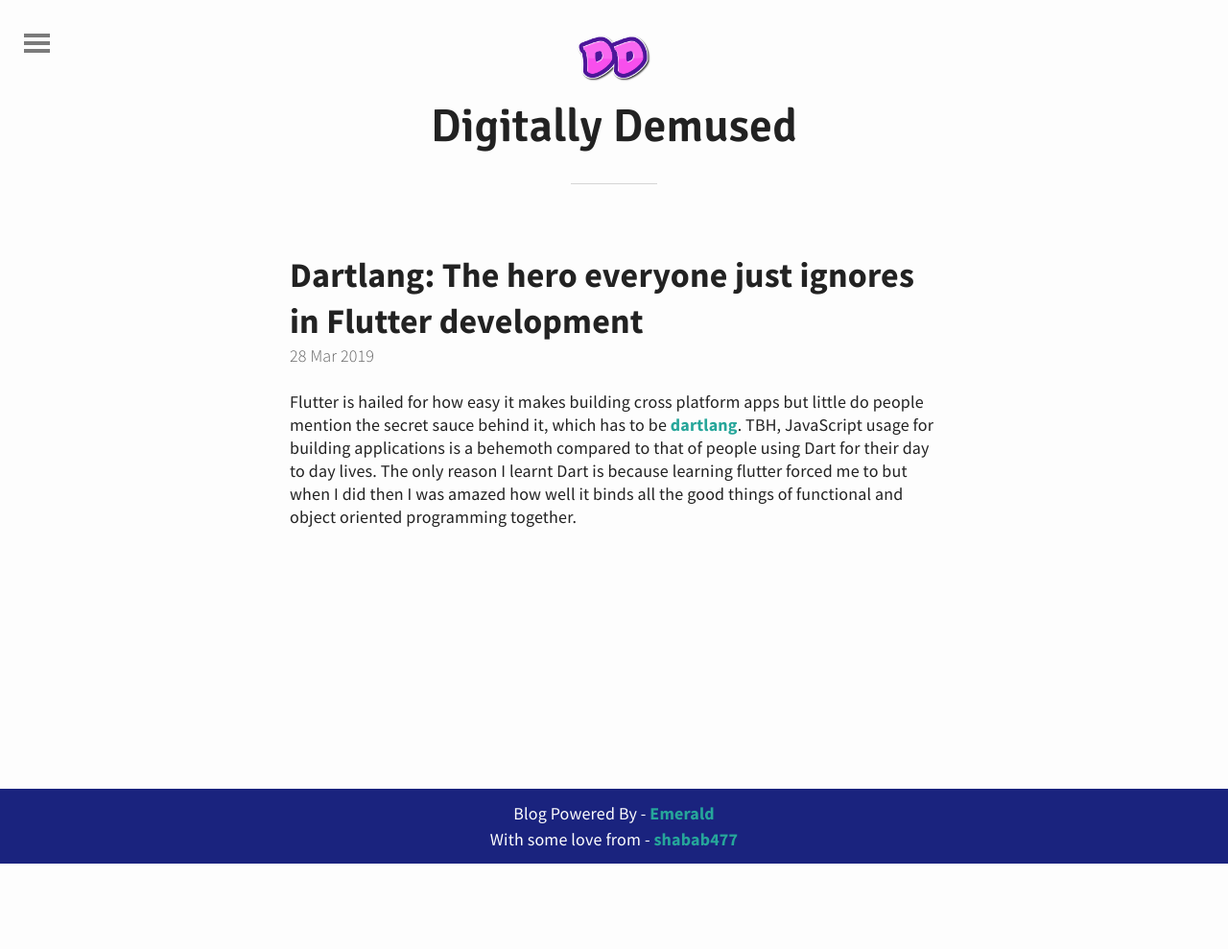
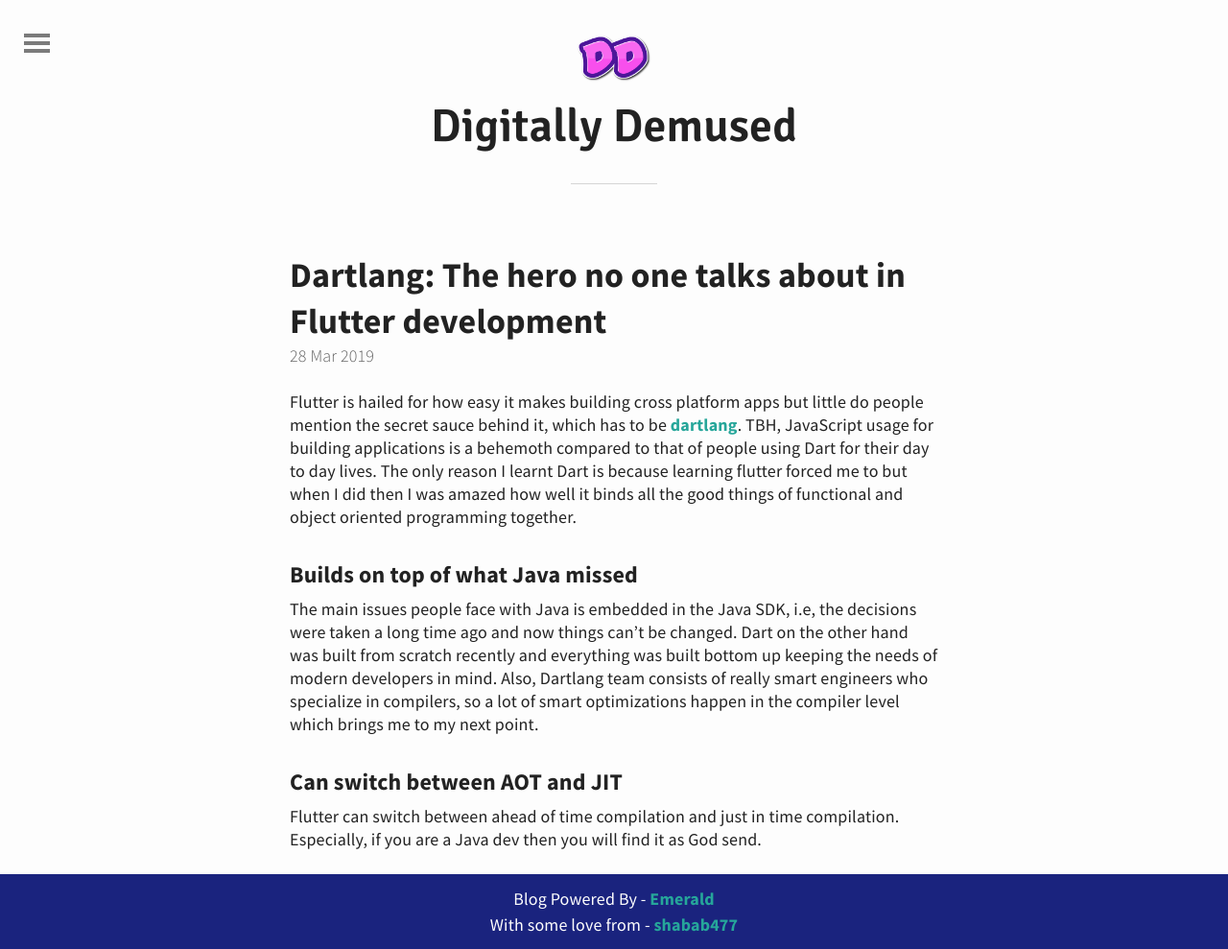
Before and after one commit to shabab477/blog, a Jekyll site: the page built from _posts/2019-03-28-dartlang&#58;-the-hero-everyone-just-ignores-in-flutter-development.md, in a window 1280 px wide. Shown: the whole page at 96% size. Built offline with Jekyll 4.4.1, drawn with Linux system fonts in a browser that asks for light colours; comment, search, counter and statistics services are not loaded; before the commit the page ends 900 px from its top, so only the background shows below that.

Commit message:
Updated flutter for dart

```diff
--- a/_posts/2019-03-28-dartlang&#58;-the-hero-everyone-just-ignores-in-flutter-development.md
+++ b/_posts/2019-03-28-dartlang&#58;-the-hero-everyone-just-ignores-in-flutter-development.md
@@ -1,7 +1,13 @@
 ---
-title: Dartlang&#58; The hero everyone just ignores in Flutter development
+title: Dartlang&#58; The hero no one talks about in Flutter development
 description: Flutter is hailed for how easy it makes building cross platform apps but little do people mention the secret sauce behind it.
 image: https://miro.medium.com/max/1400/1*eRHoTx3aX6a2X7UPmEVC5A.jpeg
 comments: true
 ---
 Flutter is hailed for how easy it makes building cross platform apps but little do people mention the secret sauce behind it, which has to be [dartlang](https://www.dartlang.org/). TBH, JavaScript usage for building applications is a behemoth compared to that of people using Dart for their day to day lives. The only reason I learnt Dart is because learning flutter forced me to but when I did then I was amazed how well it binds all the good things of functional and object oriented programming together.
+
+### Builds on top of what Java missed
+The main issues people face with Java is embedded in the Java SDK, i.e, the decisions were taken a long time ago and now things can't be changed. Dart on the other hand was built from scratch recently and everything was built bottom up keeping the needs of modern developers in mind. Also, Dartlang team consists of really smart engineers who specialize in compilers, so a lot of smart optimizations happen in the compiler level which brings me to my next point.
+
+### Can switch between AOT and JIT
+Flutter can switch between ahead of time compilation and just in time compilation. Especially, if you are a Java dev then you will find it as God send.
```
